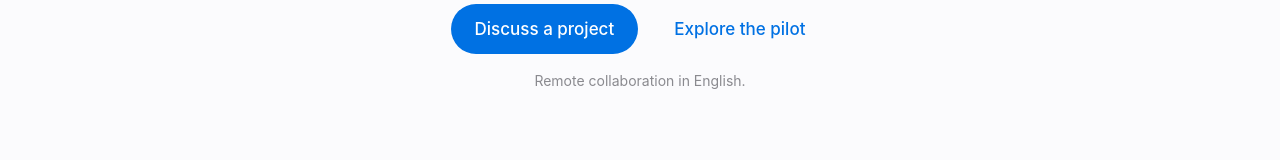
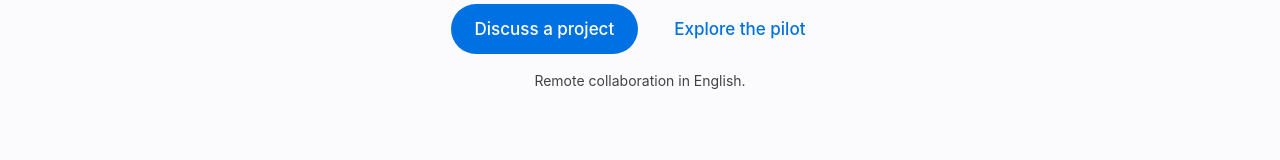
Before and after one commit to BillyMRX1/billymrx-portfolio, a Next.js app: page / in a window 1280 px wide. Shown: the part 595-755 px from the top of the page. Built offline with nearby package versions, Linux system fonts and the light colour scheme; no server answers.

Commit message:
fix(a11y): raise contrast on new helper text and project labels

```diff
--- a/components/ContactForm.tsx
+++ b/components/ContactForm.tsx
@@ -356,7 +356,7 @@ export default function ContactForm() {
         />
       </div>
 
-      <p className="text-[0.8rem] text-[var(--text-tertiary)]">
+      <p className="text-[0.8rem] text-[var(--text-secondary)]">
         Please don&apos;t include confidential documents or credentials.
       </p>
 
--- a/components/sections/Hero.tsx
+++ b/components/sections/Hero.tsx
@@ -93,7 +93,7 @@ export default function Hero(): React.JSX.Element {
 
           <motion.p
             variants={fadeUp}
-            className="mt-4 text-[14px] text-[var(--text-tertiary)]"
+            className="mt-4 text-[14px] text-[var(--text-secondary)]"
           >
             Remote collaboration in English.
           </motion.p>
--- a/components/sections/Projects.tsx
+++ b/components/sections/Projects.tsx
@@ -59,7 +59,7 @@ export default async function Projects() {
                 }`}
               >
                 {getOwnershipLabel(project.type) && (
-                  <p className="text-[13px] font-medium uppercase tracking-[0.08em] text-[var(--text-tertiary)]">
+                  <p className="text-[13px] font-medium uppercase tracking-[0.08em] text-[var(--text-secondary)]">
                     {getOwnershipLabel(project.type)}
                   </p>
                 )}
```
